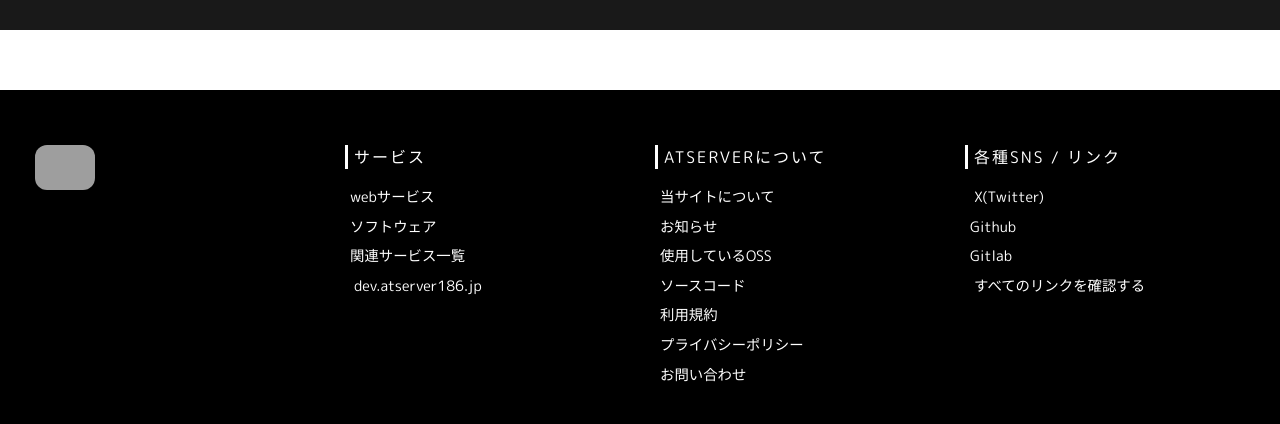
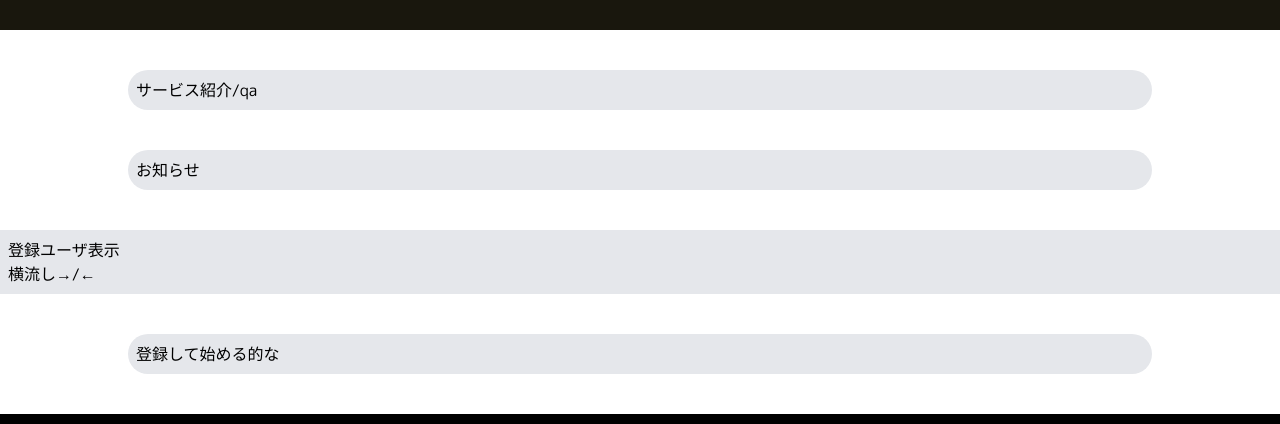
Before and after one commit to comina-dev/link.comina, a SvelteKit app: page /site in a window 1280 px wide. Shown: the part 770-1194 px from the top of the page. Built offline with nearby package versions, Linux system fonts and the light colour scheme; grey boxes are pictures that could not be loaded; some icons are missing.

Commit message:
feat(sihome): 大まかなレイアウト決め

```diff
--- a/src/routes/site/+page.svelte
+++ b/src/routes/site/+page.svelte
@@ -6,9 +6,24 @@
 
 <svelte:head>
 	<title>{data.serviceName}</title>
-	<meta property="og:title" content="{data.serviceName}" />
+	<meta property="og:title" content={data.serviceName} />
 </svelte:head>
 
-<main class="mt-15 mr-1 ml-1 min-h-screen">
-	<p>test</p>
+<main>
+	<section class="min-h-screen bg-amber-200">
+		<p>test</p>
+	</section>
+	<section class="my-10 w-[80%] bg-gray-200 mx-auto rounded-3xl p-2">
+		<p>サービス紹介/qa</p>
+	</section>
+	<section class="my-10 w-[80%] bg-gray-200 mx-auto rounded-3xl p-2">
+		<p>お知らせ</p>
+	</section>
+	<section class="my-10 w-full bg-gray-200 mx-auto p-2">
+		<p>登録ユーザ表示</p>
+		<p>横流し→/←</p>
+	</section>
+	<section class="my-10 w-[80%] bg-gray-200 mx-auto rounded-3xl p-2">
+		<p>登録して始める的な</p>
+	</section>
 </main>
```
